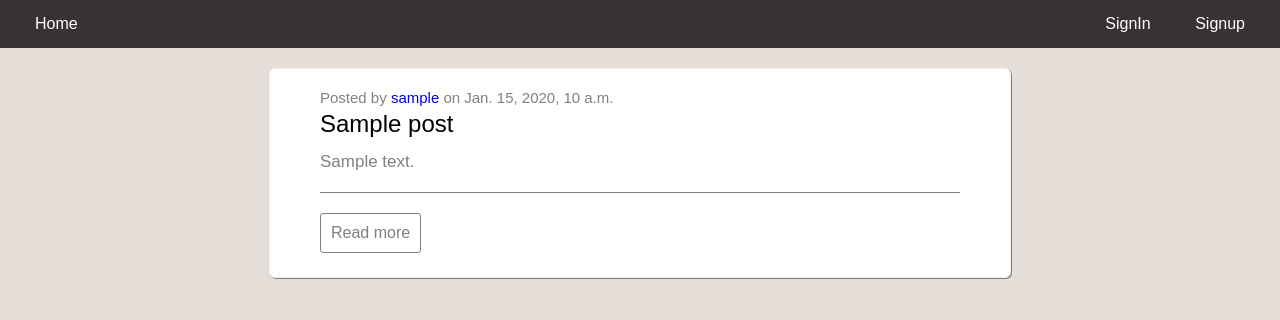
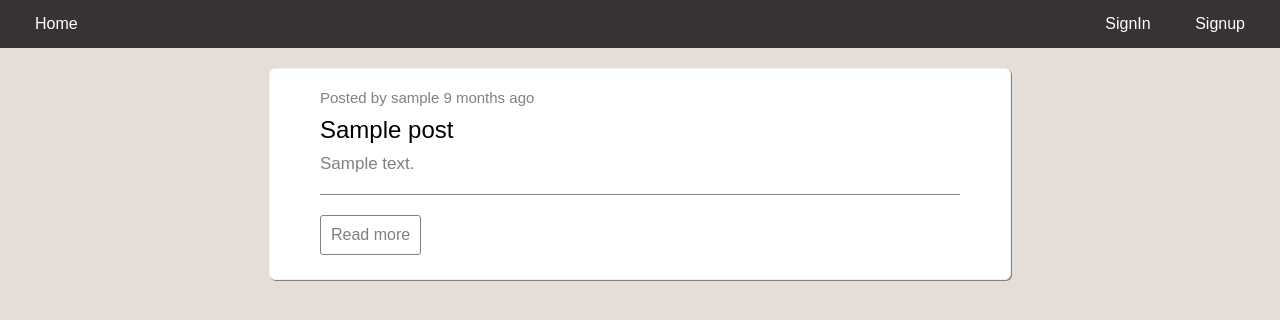
Before and after one commit to krishnanunnir/ezhuth.in, a Django app: page / in a window 1280 px wide. Shown: the top 320 px of the page. Run offline with Django 3.2, Linux system fonts and the light colour scheme; tables that the repository leaves empty hold one stand-in row (values such as "Sample post"); some libraries are stand-ins or nearby versions.

Commit message:
[ui] Changed ui to show time in human readable format

```diff
--- a/feed/static/css/post.css
+++ b/feed/static/css/post.css
@@ -23,7 +23,7 @@
 
 .post-title{
     font-size: 24px;
-    line-height: 36px;
+    margin-top: 10px;
 }
 
  .post-byline{
@@ -33,7 +33,13 @@
 
 .post-byline a{
     text-decoration: none;
+    color: grey;
 }
+.post-byline a:visited{
+    text-decoration: none;
+    color: grey;
+}
+
 
 .post-content{
     font-size: 17px;
--- a/feed/templates/__posts.html
+++ b/feed/templates/__posts.html
@@ -1,6 +1,6 @@
 {% for post in posts %}
 <div class="post">
-    <div class="post-byline">Posted by <a href="{% url 'feed:view_user' post.author %}">{{ post.author |default_if_none:"[deleted]" }}</a> on {{ post.created_on }}</div>
+    <div class="post-byline">Posted by <a href="{% url 'feed:view_user' post.author %}">{{ post.author |default_if_none:"[deleted]" }}</a>  {{ post.created_on | pretty_date  }}</div>
     <div class="post-title">{{ post.title }}</div>
     <div class="post-content">{{ post.description }}</div>
     <hr class="inner-separator">
--- a/feed/templates/feed/view_post.html
+++ b/feed/templates/feed/view_post.html
@@ -8,7 +8,7 @@
 <div id="postform-wrapper">
     <div id="postform">
         <div id="parent-line">
-            <div class="post-byline">Posted by {{ post.author |default_if_none:"[deleted]" }} on {{ post.created_on }}</div>
+            <div class="post-byline">Posted by <a href="{% url 'feed:view_user' post.author %}">{{ post.author |default_if_none:"[deleted]" }}</a>  {{ post.created_on | pretty_date  }}</div>
             {% if modify_status %}
                 <div id="parent-operations">
                     <div id="operations"><a href="{% url 'feed:edit_post' post.slug %}" onclick="return confirm('Are you sure you want to edit this item?');">Edit</a></div>
--- a/feed/templates/feed/view_posts.html
+++ b/feed/templates/feed/view_posts.html
@@ -1,5 +1,6 @@
 {% extends "base.html" %}
 {% load static %}
+{% load relative_time %}
 {% block title%} Feed{% endblock %}
 
 {% block headers %}
@@ -26,7 +27,7 @@
 <div id="posts">
     {% for post in posts %}
     <div class="post">
-        <div class="post-byline">Posted by <a href="{% url 'feed:view_user' post.author %}">{{ post.author |default_if_none:"[deleted]" }}</a> on {{ post.created_on }}</div>
+        <div class="post-byline">Posted by <a href="{% url 'feed:view_user' post.author %}">{{ post.author |default_if_none:"[deleted]" }}</a>  {{ post.created_on | pretty_date  }}</div>
         <div class="post-title">{{ post.title }}</div>
         <div class="post-content">{{ post.description }}</div>
         <hr class="inner-separator">
--- /dev/null
+++ b/feed/templatetags/relative_time.py
@@ -0,0 +1,49 @@
+from django import template
+from datetime import datetime, timezone
+
+register = template.Library()
+
+def pretty_date(time=False):
+    """
+    Get a datetime object or a int() Epoch timestamp and return a
+    pretty string like 'an hour ago', 'Yesterday', '3 months ago',
+    'just now', etc
+    """
+    now = datetime.now(timezone.utc)
+    if type(time) is int:
+        diff = now - datetime.fromtimestamp(time)
+    elif isinstance(time,datetime):
+        diff = now - time
+    elif not time:
+        diff = now - now
+    second_diff = diff.seconds
+    day_diff = diff.days
+
+    if day_diff < 0:
+        return ''
+
+    if day_diff == 0:
+        if second_diff < 10:
+            return "just now"
+        if second_diff < 60:
+            return str(second_diff) + " seconds ago"
+        if second_diff < 120:
+            return "a minute ago"
+        if second_diff < 3600:
+            return str(second_diff // 60) + " minutes ago"
+        if second_diff < 7200:
+            return "an hour ago"
+        if second_diff < 86400:
+            return str(second_diff // 3600) + " hours ago"
+    if day_diff == 1:
+        return "Yesterday"
+    if day_diff < 7:
+        return str(day_diff) + " days ago"
+    if day_diff < 31:
+        return str(day_diff // 7) + " weeks ago"
+    if day_diff < 365:
+        return str(day_diff // 30) + " months ago"
+    return str(day_diff // 365) + " years ago"
+
+
+register.filter("pretty_date", pretty_date)
```
Also changed, not shown: feed/templatetags/__init__.py (added).
